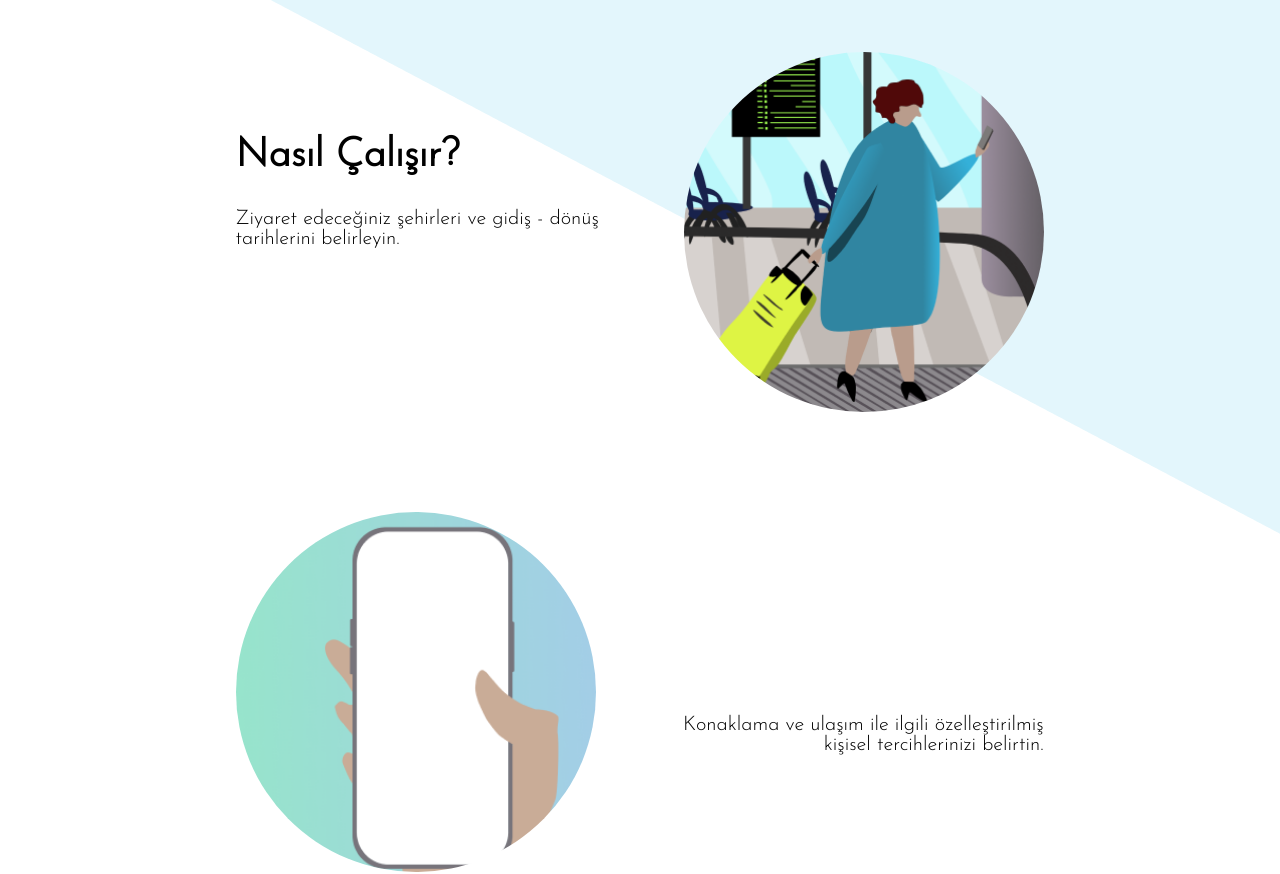
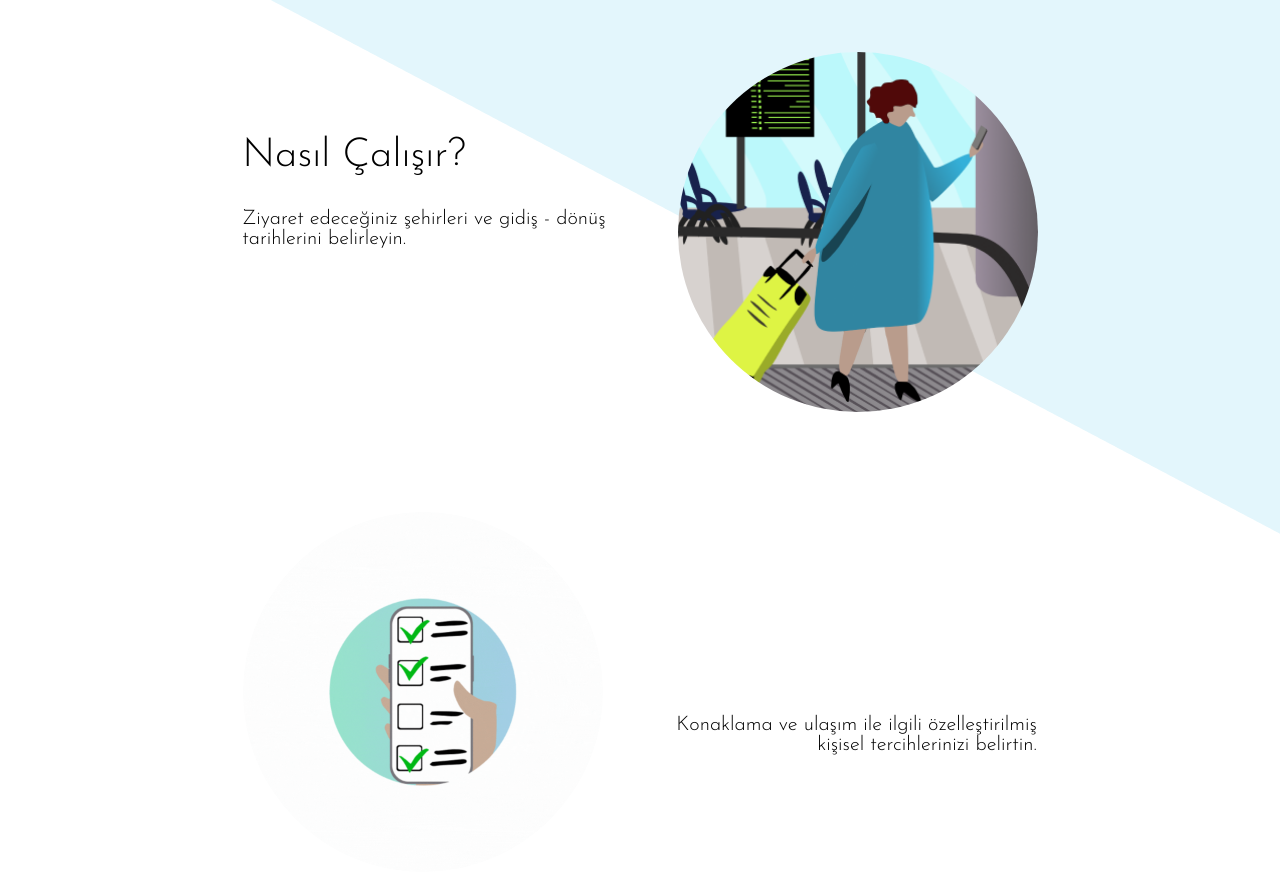
Before and after one commit to AATezgel/touriple, a Nuxt app: page / in a window 1280 px wide. Shown: the part 1215-2089 px from the top of the page. Built offline with nearby package versions, Linux system fonts and the light colour scheme.

Commit message:
akşam 2

```diff
--- a/layouts/default.vue
+++ b/layouts/default.vue
@@ -93,9 +93,7 @@
 
   }
   .wrapper{
-
-    max-width: auto;
-    margin: 0 ;
+    max-width: 1920px;
 
   }
   .header{
@@ -108,6 +106,8 @@
     position: fixed;
     width: 100%;
     z-index: 3;
+    max-width: 1920px;
+    margin: 0 auto;
 
   }
   .logo{
--- a/pages/index.vue
+++ b/pages/index.vue
@@ -66,7 +66,7 @@
       <div class="header2">
         <div class="logo2 reveal fade-fade">
 
-          <img class="image2" src="~/assets/ortam3-1.png" alt="">
+          <img class="image2" src="~/assets/kaydır.gif" alt="">
         </div>
         <div class="lang2 reveal fade-down">
 
@@ -140,7 +140,7 @@
 
         <div class="lang1 reveal fade-right">
 
-          <img class="image2" src="~/assets/ortam6.png" alt="">
+          <img class="image2" src="~/assets/elaç.gif" alt="">
           </div>
 
       </div>
@@ -330,6 +330,7 @@
 
 
 
+
     </div>
 
 </template>
@@ -435,7 +436,7 @@ function reveal() {
   .sansh1{
     font-family: 'Josefin Sans',sans-serif;
     font-size: 40px;
-    font-weight: 600;
+    font-weight:400;
     margin: -20px 0;
 
   }
@@ -525,8 +526,9 @@ a{
 
   }
   .wrapper1{
-    max-width: auto;
+    max-width: 1920px;
     margin: 0 ;
+    padding: 0 20px;
 
   }
   .bos1{
```
Also changed, not shown: assets/elaç.gif (added), assets/kaydır.gif (added).
